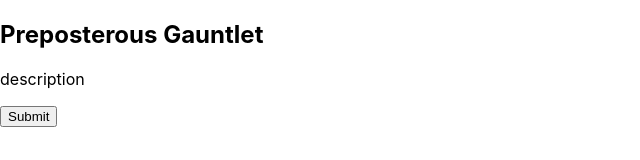
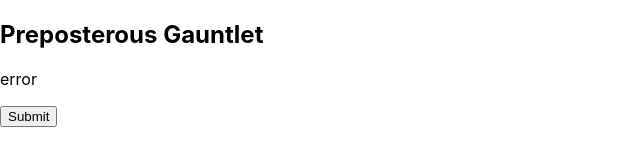
Before and after one commit to LEXNY/Taskmaster-LLM, a React (Create React App) app: page / in a window 1280 px wide. Both pictures are taken after typing "Sample" into the empty fields and a click on the button "Submit". Shown: the top 160 px of the page, without its empty margins (0-640 px from the left). Built offline with nearby package versions, Linux system fonts and the light colour scheme; the HTML template or start-up script is replaced by a standard one.

Commit message:
TODO: remove TODOs

```diff
--- a/src/App.js
+++ b/src/App.js
@@ -8,11 +8,10 @@ const getMessage = () => 'hi' // TODO
 const engie = {chatCompletion, getMessage} // TODO
 
 const useLanguage
-= (prompt, engine) => {
+= (engine) => {
   const [response, setResponse] = useState('')
 
-  useEffect(() => {
-    (async () => {
+  const query = async (prompt) => {
     const request = {
       stream: false, n: 1, max_tokens: 128,
       messages: [
@@ -24,38 +23,43 @@ const useLanguage
       response_format: { type: "json_object" },
     }
     await engine.chatCompletion(request)
+    // TODO: temporary error shim
+    try { JSON.parse(engine.getMessage()) }
+    catch { engine.getMessage = () => '{"description": "error"}' }
     setResponse(
       JSON.parse(
         await engine.getMessage()
       ))
-    })()
-  })
+  }
 
-  return response
+  return {query, response}
 }
 
 const App = () => {
   const [engine, setEngine] = useState(undefined)
   useEffect(() => {
     setEngine(engie) // TODO
-    return
+    return // TODO
     (async () => {
       setEngine(await language.CreateMLCEngine("Llama-3-8B-Instruct-q4f32_1-MLC"))
     })()
   })
+  const {query, response} = useLanguage(engine)
 
   const [scene, setScene] = useState({ description: '', characters: {} })
   const [CurrentStage, setStage] = useState(() => CharacterStage)
 
-  return <article>
+  return engine ? <article>
     <h1>Preposterous Gauntlet</h1>
     <CurrentStage
       scene={scene}
       setScene={setScene}
       setStage={setStage}
-      useLanguage={useLanguage /* TODO: import, not prop*/}
+      query={query}
+      response={response}
     />
-  </article>
+  </article> :
+  <p>Loading...</p>
 }
 
 export default App
--- a/src/stages/ChallengeStage.jsx
+++ b/src/stages/ChallengeStage.jsx
@@ -2,14 +2,10 @@ import React, { useState, useEffect } from 'react'
 
 import StrategyStage from './StrategyStage'
 
-export default ({ scene: {characters}, setScene, setStage, useLanguage }) => {
-  const [description, setDescription] = useState('...loading...')
-
+export default ({ scene: {characters}, setScene, setStage, query, response }) => {
   // TODO: Note that you need to prompt the model to answer in JSON
   useEffect(() =>{
-    setDescription(
-      /* TODO
-  useLanguage(`
+  query(`
       Create a challenge for a comedy game show with the characters:
       ===
       ${JSON.stringify(characters)}
@@ -23,13 +19,12 @@ export default ({ scene: {characters}, setScene, setStage, useLanguage }) => {
       [Rules or Requirements]
       ===
     `)
-    */
-    )
 
+    const {description} = response // TODO
     setScene({description, characters})
-  }, [description, characters])
+  }, [characters])
 
-  return <div><p>{'description'}</p>
+  return <div><p>{response.description}</p>
   <button onClick={() => setStage(() => StrategyStage)}>Submit</button>
   </div>
 }
```
Lines whose indentation alone changed are shown as unchanged.
